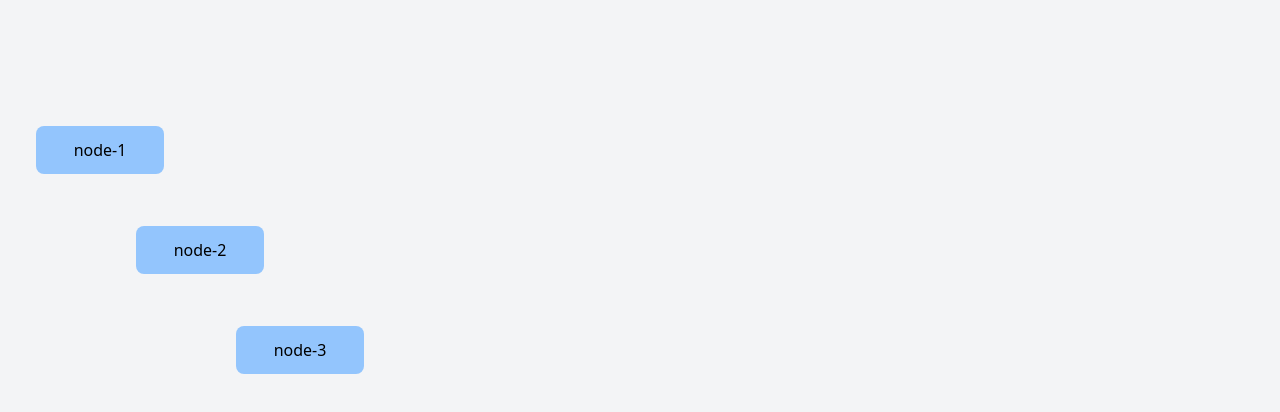
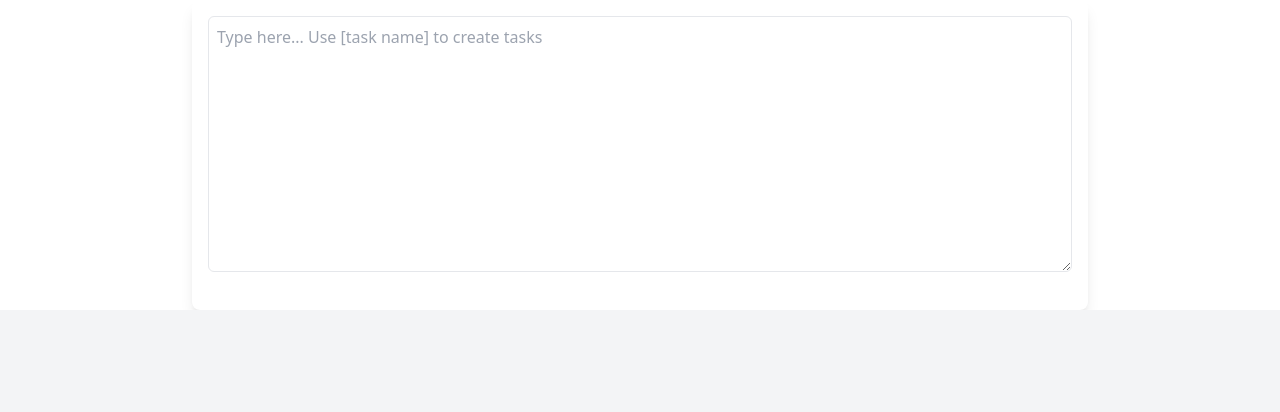
Before and after one commit to mrsekut/tasph, a React (Vite) app: page / in a window 1280 px wide. Shown: the top 412 px of the page. Built offline with nearby package versions, Linux system fonts and the light colour scheme.

Commit message:
add textAtom

```diff
--- a/src/App.tsx
+++ b/src/App.tsx
@@ -1,12 +1,23 @@
 import { useAtomValue, useSetAtom } from "jotai";
 import { NodeDiagram } from "./NodeDiagram/NodeDiagram";
 import "./index.css";
+import { Editor } from "./Editor/Editor";
+import { changeTextAtom, textAtom } from "./Editor/atom";
 import { moveNodeAtom, nodesAtom } from "./TaskNode/atom";
 
 function App() {
+  const text = useAtomValue(textAtom);
+  const changeText = useSetAtom(changeTextAtom);
+
   const nodes = useAtomValue(nodesAtom);
   const moveNode = useSetAtom(moveNodeAtom);
-  return <NodeDiagram nodes={nodes} moveNode={moveNode} />;
+
+  return (
+    <div>
+      <Editor text={text} handleChange={changeText} />
+      <NodeDiagram nodes={nodes} moveNode={moveNode} />
+    </div>
+  );
 }
 
 export default App;
--- /dev/null
+++ b/src/Editor/atom.ts
@@ -0,0 +1,35 @@
+import { atom } from "jotai";
+import { atomWithStorage } from "jotai/utils";
+import type { Task } from "../TaskNode";
+import { addNodeAtom, nodesAtom, removeNodeAtom } from "../TaskNode/atom";
+
+// TODO: use jotai-effect
+export const textAtom = atomWithStorage("text", "");
+
+// TODO: clean
+// TODO: taskに依存してしまう。 jotai-effectを使う?
+export const changeTextAtom = atom(null, (get, set, newText: string) => {
+  const tasks = get(nodesAtom);
+
+  const { added, removed } = diff(tasks, extractTasks(newText));
+
+  added.map(t => set(addNodeAtom, t));
+  removed.map(t => set(removeNodeAtom, t.id));
+
+  set(textAtom, newText);
+});
+
+const extractTasks = (text: string): Task[] => {
+  return Array.from(text.matchAll(/\[([^\]]+)\]/g)).map(match => ({
+    id: match[1],
+  }));
+};
+
+const diff = (a: Task[], b: Task[])  => {
+  const isIn = (arr: Task[], id: string) => arr.some(item => item.id === id);
+
+  return {
+    added: b.filter(item => !isIn(a, item.id)),
+    removed: a.filter(item => !isIn(b, item.id)),
+  };
+}
--- a/src/TaskNode/atom.ts
+++ b/src/TaskNode/atom.ts
@@ -1,10 +1,23 @@
 import { atom } from "jotai";
 import { atomWithStorage } from 'jotai/utils';
-import type { Pos, TaskId, TaskNode } from ".";
-import { dummyNodes } from "./dummy";
+import type { Pos, Task, TaskId, TaskNode } from ".";
 
 // TODO: use jotai-effect
-export const nodesAtom = atomWithStorage<TaskNode[]>('nodes', dummyNodes)
+export const nodesAtom = atomWithStorage<TaskNode[]>('nodes', [])
+
+// TODO: name:task?taskNode?
+// TODO: 座標はいい感じにずらしたい
+export const addNodeAtom = atom(null, (get, set, task: Task) => {
+  const nodes = get(nodesAtom);
+  const newNodes = { ...task, x: 100, y: 100 }
+  set(nodesAtom, [...nodes, newNodes]);
+})
+
+
+export const removeNodeAtom = atom(null, (get, set, id: TaskId) => {
+  const nodes = get(nodesAtom);
+  set(nodesAtom, nodes.filter(node => node.id !== id));
+})
 
 export const moveNodeAtom = atom(null, (get, set, id: TaskId, pos: Pos) => {
   const nodes = get(nodesAtom);
--- a/src/TaskNode/dummy.ts
+++ /dev/null
@@ -1,7 +0,0 @@
-import type { TaskNode } from ".";
-
-export const dummyNodes: TaskNode[] = [
-  { id: "node-1", x: 100, y: 150 },
-  { id: "node-2", x: 200, y: 250 },
-  { id: "node-3", x: 300, y: 350 },
-];
```
